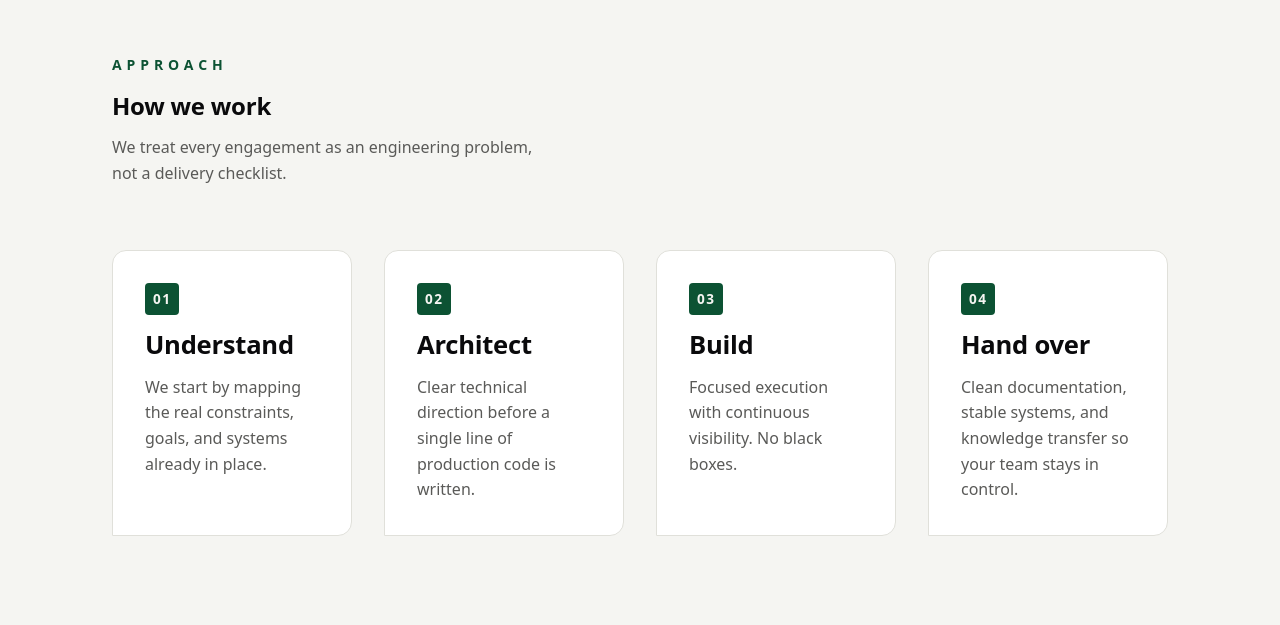
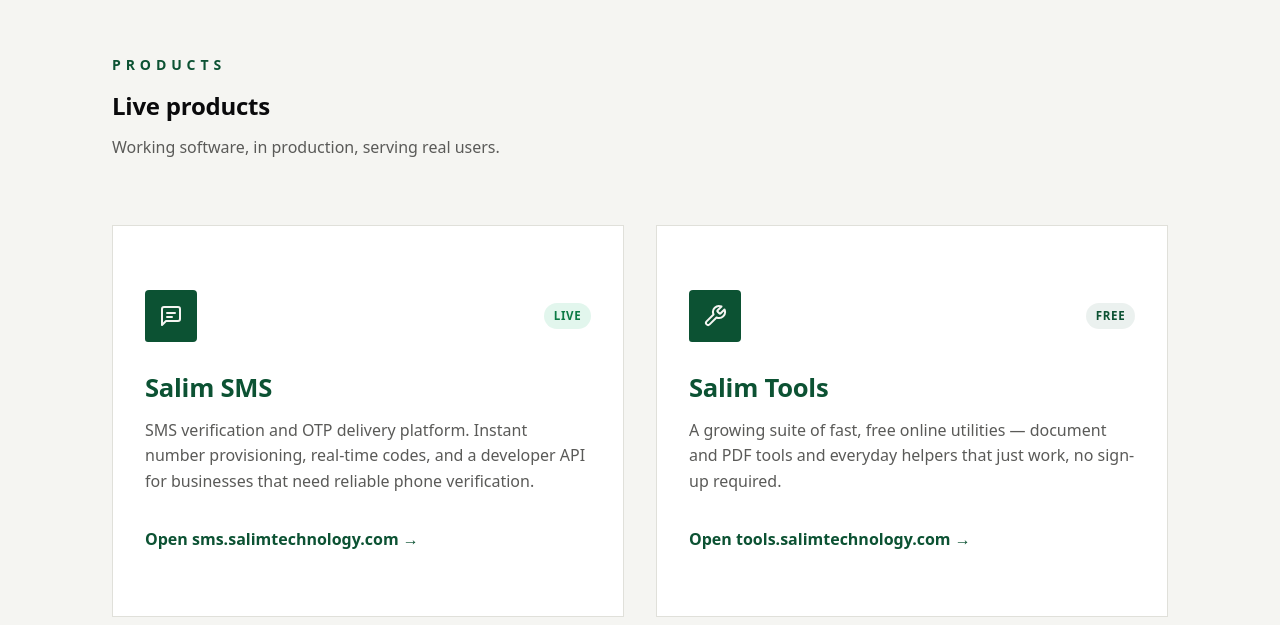
Before and after one commit to Sirleeem/Salim-technology, a React (Vite) app: page / in a window 1280 px wide. Shown: the part 1675-2300 px from the top of the page. Built offline with nearby package versions, Linux system fonts and the light colour scheme; a web font is replaced by a local one.

Commit message:
Add Products section: Salim SMS + Salim Tools live product cards

```diff
--- a/src/App.jsx
+++ b/src/App.jsx
@@ -2,6 +2,7 @@
 import Nav from './components/Nav.jsx'
 import Hero from './components/Hero.jsx'
 import Services from './components/Services.jsx'
+import Products from './components/Products.jsx'
 import HowWeWork from './components/HowWeWork.jsx'
 import About from './components/About.jsx'
 import Contact from './components/Contact.jsx'
@@ -39,6 +40,7 @@
       <main>
         <Hero />
         <Services />
+        <Products />
         <HowWeWork />
         <About />
         <Contact />
--- a/src/components/Nav.jsx
+++ b/src/components/Nav.jsx
@@ -3,6 +3,7 @@
 
 const links = [
   { href: '#services', label: 'Services' },
+  { href: '#products', label: 'Products' },
   { href: '#process', label: 'How we work' },
   { href: '#about', label: 'About' },
   { href: '#contact', label: 'Contact' },
--- /dev/null
+++ b/src/components/Products.jsx
@@ -0,0 +1,61 @@
+import './products.css'
+
+const products = [
+  {
+    name: 'Salim SMS',
+    tag: 'Live',
+    url: 'https://sms.salimtechnology.com',
+    icon: (
+      <svg viewBox="0 0 24 24" width="24" height="24" fill="none" stroke="currentColor" strokeWidth="2" strokeLinecap="round" strokeLinejoin="round" aria-hidden="true">
+        <path d="M21 15a2 2 0 0 1-2 2H7l-4 4V5a2 2 0 0 1 2-2h14a2 2 0 0 1 2 2Z" />
+        <path d="M8 9h8M8 13h5" />
+      </svg>
+    ),
+    desc: 'SMS verification and OTP delivery platform. Instant number provisioning, real-time codes, and a developer API for businesses that need reliable phone verification.',
+  },
+  {
+    name: 'Salim Tools',
+    tag: 'Free',
+    url: 'https://tools.salimtechnology.com',
+    icon: (
+      <svg viewBox="0 0 24 24" width="24" height="24" fill="none" stroke="currentColor" strokeWidth="2" strokeLinecap="round" strokeLinejoin="round" aria-hidden="true">
+        <path d="M14.7 6.3a1 1 0 0 0 0 1.4l1.6 1.6a1 1 0 0 0 1.4 0l3.77-3.77a6 6 0 0 1-7.94 7.94l-6.91 6.91a2.12 2.12 0 0 1-3-3l6.91-6.91a6 6 0 0 1 7.94-7.94l-3.76 3.76z" />
+      </svg>
+    ),
+    desc: 'A growing suite of fast, free online utilities — document and PDF tools and everyday helpers that just work, no sign-up required.',
+  },
+]
+
+export default function Products() {
+  return (
+    <section id="products">
+      <div className="container">
+        <p className="section-label reveal">Products</p>
+        <h2 className="reveal">Live products</h2>
+        <p className="section-intro reveal">Working software, in production, serving real users.</p>
+        <div className="products-grid">
+          {products.map((p, i) => (
+            <a
+              className="product-card reveal"
+              href={p.url}
+              target="_blank"
+              rel="noreferrer"
+              key={p.name}
+              style={{ transitionDelay: `${i * 70}ms` }}
+            >
+              <div className="product-top">
+                <div className="product-icon">{p.icon}</div>
+                <span className={`product-tag product-tag-${p.tag.toLowerCase()}`}>{p.tag}</span>
+              </div>
+              <h3>{p.name}</h3>
+              <p>{p.desc}</p>
+              <span className="product-link">
+                Open {p.url.replace('https://', '').split('/')[0]} →
+              </span>
+            </a>
+          ))}
+        </div>
+      </div>
+    </section>
+  )
+}
--- /dev/null
+++ b/src/components/products.css
@@ -0,0 +1,89 @@
+.products-grid {
+  display: grid;
+  grid-template-columns: repeat(auto-fit, minmax(300px, 1fr));
+  gap: var(--space-md);
+  margin-top: var(--space-lg);
+}
+
+.product-card {
+  display: block;
+  background: var(--white);
+  border: 1px solid var(--line);
+  border-radius: var(--radius-card) var(--radius-card) var(--radius-card) 4px;
+  padding: var(--space-lg) var(--space-md);
+  text-decoration: none;
+  transition: transform 0.2s ease, box-shadow 0.2s ease, border-color 0.2s ease;
+}
+
+.product-card:hover {
+  transform: translateY(-4px);
+  box-shadow: 0 16px 40px rgba(12, 82, 51, 0.10);
+  border-color: var(--mint);
+}
+
+.product-top {
+  display: flex;
+  align-items: center;
+  justify-content: space-between;
+  margin-bottom: var(--space-md);
+}
+
+.product-icon {
+  width: 52px;
+  height: 52px;
+  border-radius: var(--radius-sm) var(--radius-sm) var(--radius-sm) 3px;
+  background: var(--pine);
+  color: var(--offwhite);
+  display: flex;
+  align-items: center;
+  justify-content: center;
+}
+
+.product-tag {
+  font-size: 0.72rem;
+  font-weight: 600;
+  letter-spacing: 0.06em;
+  text-transform: uppercase;
+  padding: 0.25rem 0.6rem;
+  border-radius: 999px;
+}
+
+.product-tag-live {
+  color: #0c7a45;
+  background: rgba(18, 183, 106, 0.12);
+}
+
+.product-tag-free {
+  color: var(--pine);
+  background: rgba(12, 82, 51, 0.08);
+}
+
+.product-card h3 {
+  font-size: var(--fs-h3);
+  margin-bottom: var(--space-sm);
+}
+
+.product-card p {
+  color: var(--text-muted);
+}
+
+.product-link {
+  display: inline-block;
+  margin-top: var(--space-md);
+  font-weight: 600;
+  color: var(--pine);
+}
+
+.product-card:hover .product-link {
+  text-decoration: underline;
+}
+
+@media (max-width: 700px) {
+  .product-card {
+    padding: var(--space-md);
+  }
+  .product-icon {
+    width: 44px;
+    height: 44px;
+  }
+}
```
